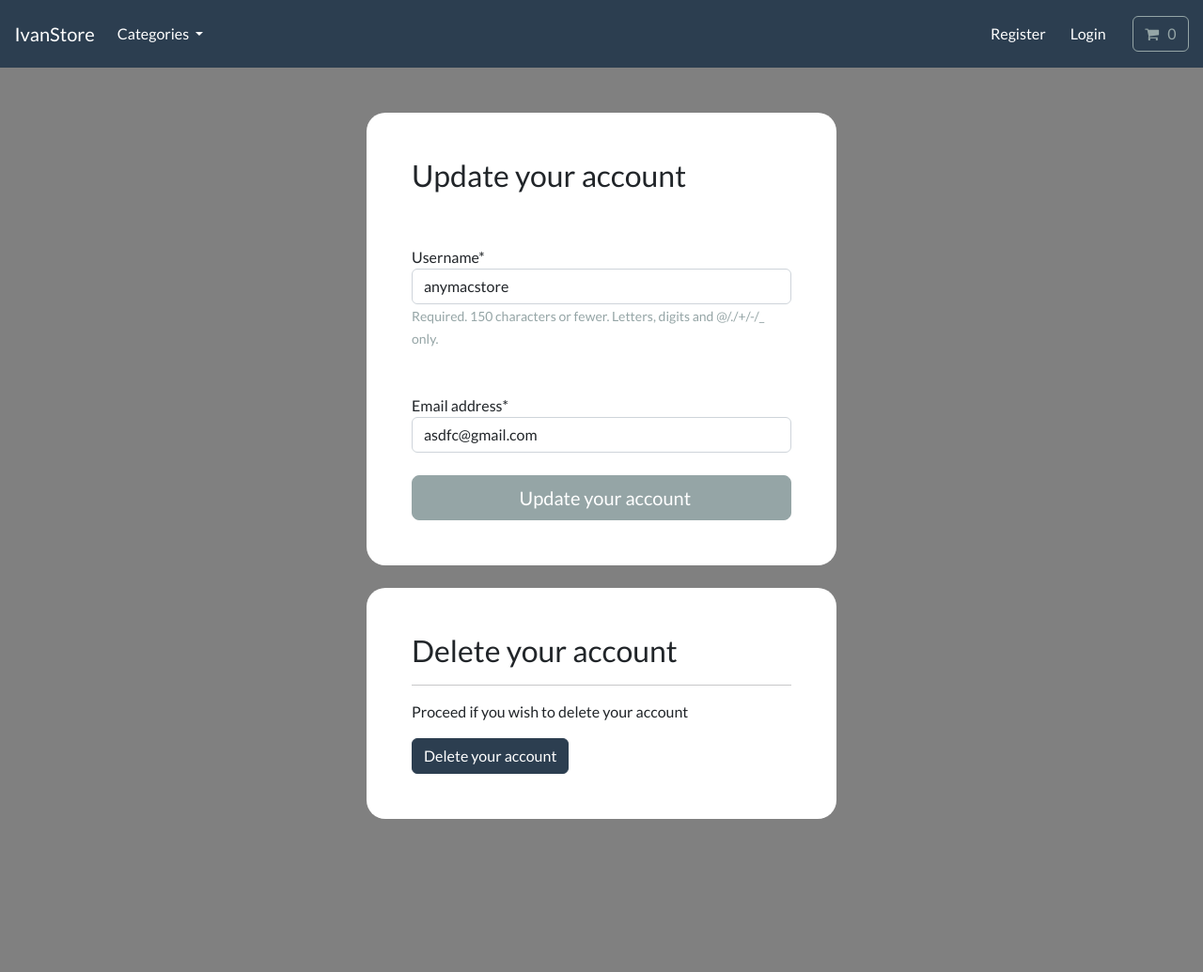
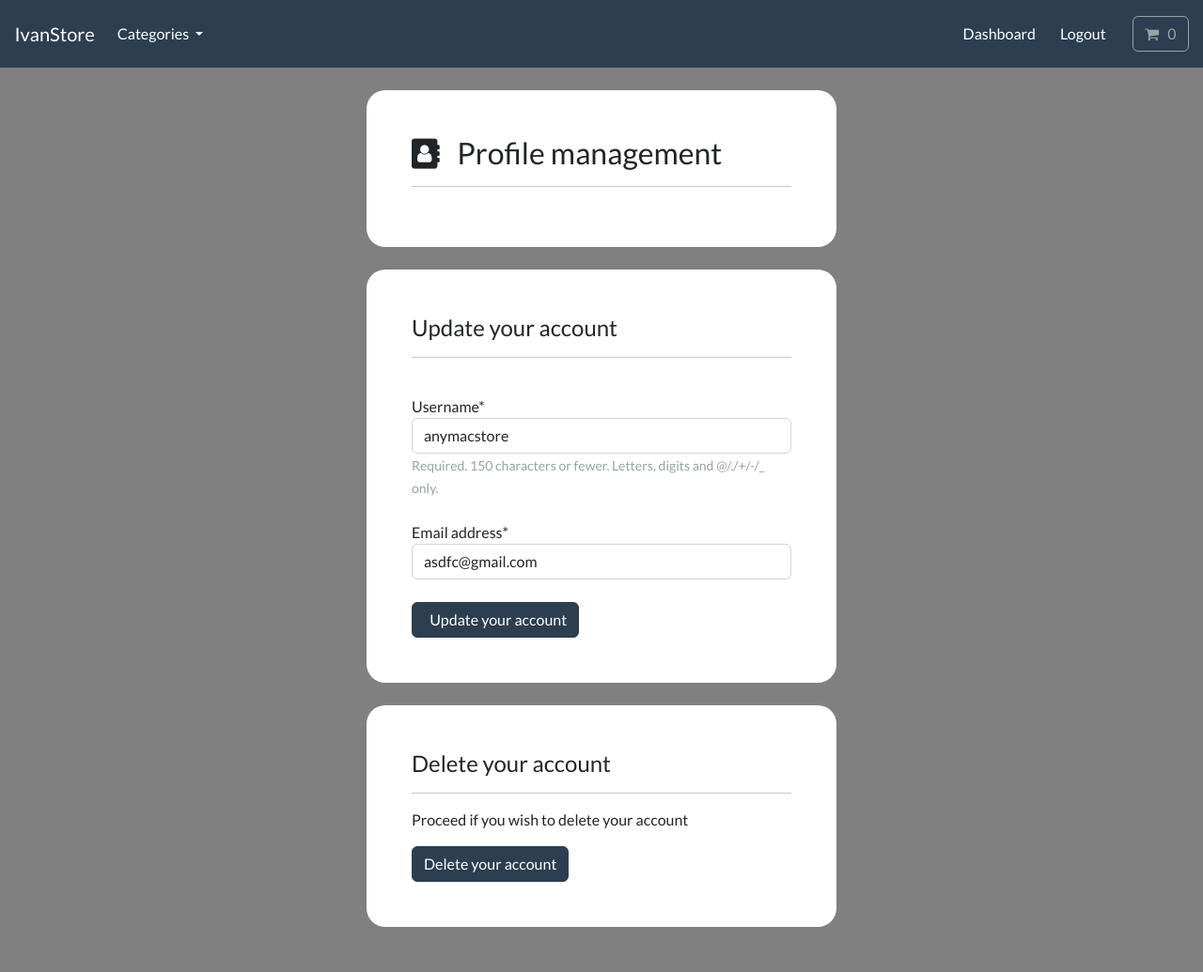
Before and after one commit to IvanSerbeniuk/Django, a Django app: page /account/profile-management in a window 1280 px wide. Shown: the whole page at 94% size. Before the commit the page ends 872 px from the top, so only its background shows below. Run offline with Django 4.2, Linux system fonts and the light colour scheme; a user stored in the database is signed in; data comes from the database, SQL or seed files in the repository; both versions use the stored data as it was after the commit; some libraries are stand-ins or nearby versions.

Commit message:
75 styling templates

```diff
--- a/account/templates/account/dashboard.html
+++ b/account/templates/account/dashboard.html
@@ -29,6 +29,7 @@
         <p> This is your dashboard where you can perform any of following:</p>
 
         <li> Track your orders </li>
+
         <li> Manage your account </li>
 
 
@@ -47,6 +48,9 @@
 
         <hr>
 
+        <p> Track all of your orders  here...</p>
+
+
         <a class="btn btn-primary navbar-btn text-white" type="button"  href="{% url 'profile-management' %}"> My orders </a>
 
 
@@ -59,6 +63,8 @@
         <h4> Manage your account </h4>
 
         <hr>
+
+        <p> Update or delete your account </p>
 
         <a class="btn btn-primary navbar-btn text-white" type="button"  href="{% url 'profile-management' %}"> Profile management </a>
 
--- a/account/templates/account/profile-management.html
+++ b/account/templates/account/profile-management.html
@@ -19,13 +19,23 @@
 
     <body>
 
-        <br> <br>
+        <br>
 
         <div class="container bg-white shadow-md p-5 form-layout">
 
-            <h3> Update your account </h3>
+            <h3> <i class="fa fa-address-book"></i> &nbsp; Profile management </h3>
 
-            <br>
+            <hr>
+
+        </div>
+
+        <br>
+
+        <div class="container bg-white shadow-md p-5 form-layout">
+
+            <h4> Update your account </h4>
+
+            <hr>
             <br>
 
             <form method="POST" autocomplete="off">
@@ -35,7 +45,7 @@
                 {{user_form.username|as_crispy_field}}
 
 
-                <br>  <br>
+                <br>
 
                 {{user_form.email|as_crispy_field}}
 
@@ -43,7 +53,7 @@
 
 
 
-                <button type="submit" class="btn btn-secondary btn-lg w-100 btn-block p-2">
+                <button type="submit" class="btn btn-primary navbar-btn text-white">
                     &nbsp; Update your account
                 </button>
 
@@ -56,12 +66,11 @@
 
         <div class="container bg-white shadow-md p-5 form-layout">
 
-            <h3> Delete your account </h3>
+            <h4> Delete your account </h4>
 
             <hr>
 
             <p> Proceed if you wish to delete your account </p>
-
 
             <a class="btn btn-primary navbar-btn text-white" type="button"  href="{% url 'delete-account' %}"> Delete your account </a>
 
--- a/store/templates/store/base.html
+++ b/store/templates/store/base.html
@@ -106,6 +106,16 @@
 
             <ul class="navbar-nav ms-auto">
 
+                {% if user.is_authenticated %}
+
+
+                    <li class="nav-item">
+
+                        <a class="btn btn-alert navbar-btn text-white" type="button"  href="{% url 'dashboard' %}"> Dashboard </a>
+
+                    </li>
+
+                    {% else %}
 
                     <li class="nav-item">
 
@@ -113,12 +123,26 @@
 
                     </li>
 
+                {% endif %}
+
+                {% if user.is_authenticated %}
+
+                    <li class="nav-item">
+
+                        <a class="btn btn-alert navbar-btn text-white" type="button"  href="{% url 'user-logout' %}"> Logout </a>
+
+                    </li>
+
+                        {% else %}
 
                         <li class="nav-item">
 
                             <a class="btn btn-alert navbar-btn text-white" type="button"  href="{% url 'my-login' %}"> Login </a>
 
                         </li>
+
+                    {% endif %}
+
 
 
                 &nbsp; &nbsp; &nbsp;
```
Also changed, not shown: account/templates/account/delete-account.html (+8 -8 lines), db.sqlite3. Lines whose indentation alone changed are shown as unchanged.
